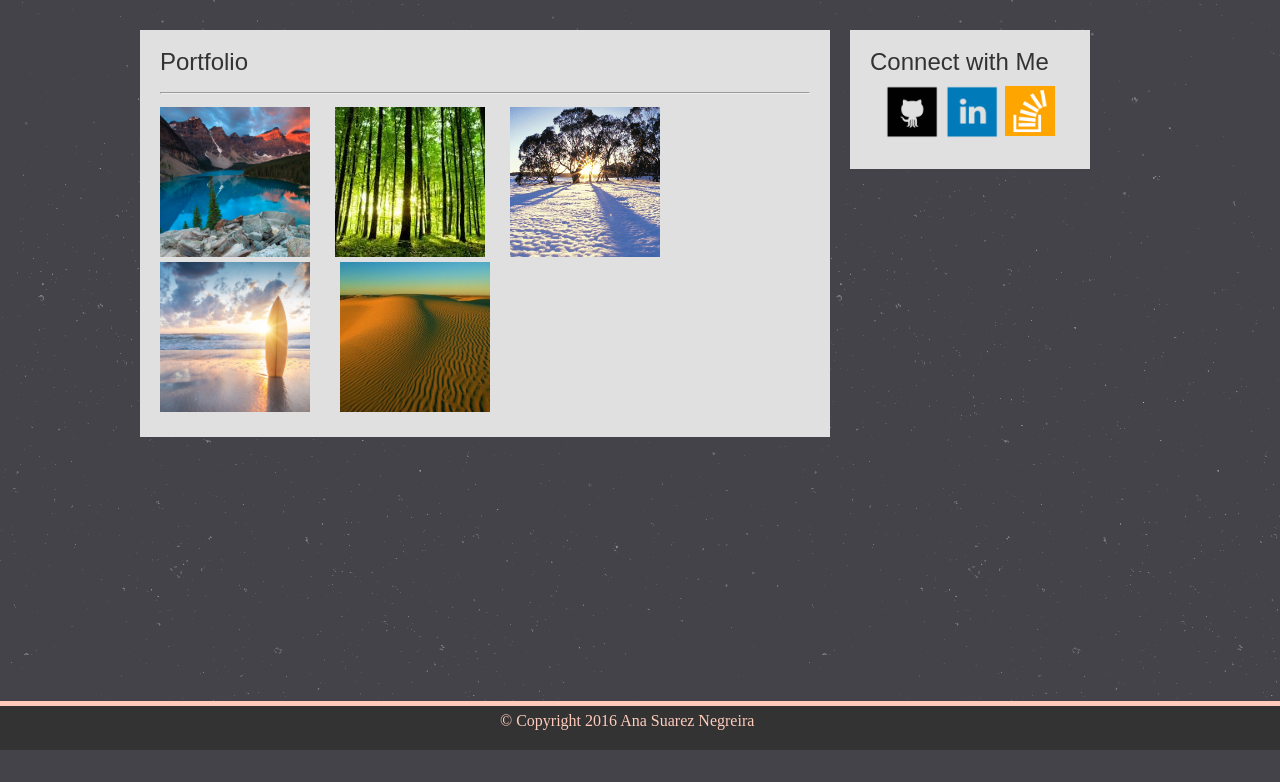
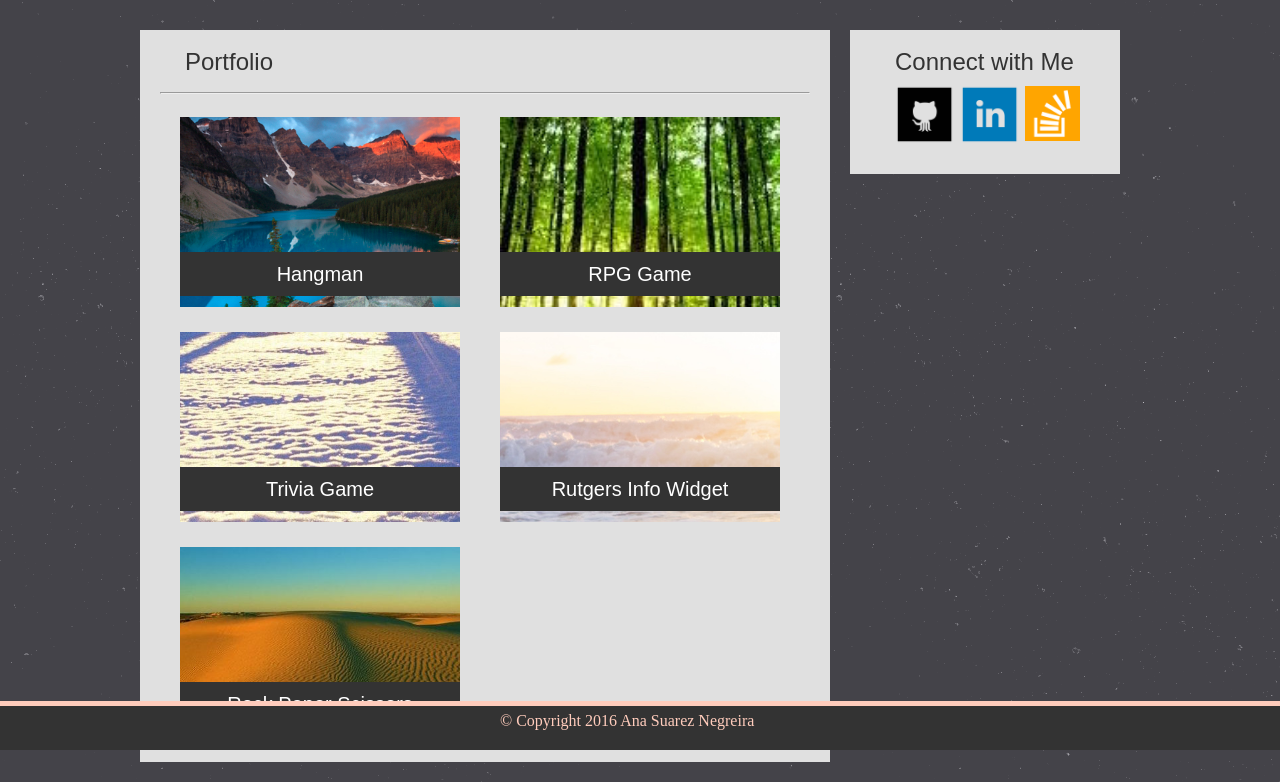
Before and after one commit to currusquita007/Basic-Portofolio, a PHP site: page /portfolio.html in a window 1280 px wide. Shown: the part 50-832 px from the top of the page. Before the commit the page ends 800 px from the top, so only its background shows below. Run offline with PHP 8.4, Linux system fonts and the light colour scheme.

Commit message:
adding files

```diff
--- a/assets/style.css
+++ b/assets/style.css
@@ -92,6 +92,7 @@ h2{
 	font-size: 24px;
 	padding-bottom: 10px;
 	font-family: Arial;
+	padding-left: 25px;
 }
 
 
@@ -134,35 +135,36 @@ a {
 
 #github{
 	float:left;
-	width:55px;
-	height:55px;
-	margin-left:15px;
+	width:60px;
+	height:60px;
+	margin-left:25px;
 	margin-right:5px;
 }
 
 #linkdin{
 	float:left;
-	width:55px;
-	height:55px;
+	width:60px;
+	height:60px;
 	margin-right:5px;
 }
 
 #stackoverflow{
 	float:left;
-	width:50px;
-	height:50px;
+	width:55px;
+	height:55px;
 	padding-top:2px;
 	margin-right:15px;
 }
 
 #contact-info{
 	float: left;
-	width: 200px;
+	width: 270px;
 	line-height:150%;
 	padding: 20px 20px 30px 20px;
 	background-color: #E0E0E0;
 	margin-top:30px;
 	font-family: Arial;
+	box-sizing: border-box;
 }
 
 #nameContact{
@@ -201,36 +203,92 @@ a {
 }
 
 #lake{
-	float:left;
-	width: 150px;
-	height: 150px;
-	padding: 5px 5px 0px 0px;
+
+	width: 280px;
+	height: 190px;
+	padding: 5px 5px 5px 5px;
 }
 
 #tree{
-	float:left;
-	width: 150px;
-	height: 150px;
-	padding: 5px 5px 0px 0px;
+
+	width: 280px;
+	height: 190px;
+	padding: 5px 5px 5px 5px;
 }
 
 #snow{
-	float:left;
-	width: 150px;
-	height: 150px;
-	padding: 5px 5px 0px 0px;
+
+	width: 280px;
+	height: 190px;
+	padding: 5px 5px 5px 5px;
 }
 
 #surf{
-	float:left;
-	width: 150px;
-	height: 150px;
-	padding: 5px 5px 0px 0px;
+
+	width: 280px;
+	height: 190px;
+	padding: 5px 5px 5px 5px;
 }
 
 #desert{
-	float:left;
-	width: 150px;
-	height: 150px;
+
+	width: 280px;
+	height: 190px;
 	padding: 5px 5px 5px 5px;
 }
+
+
+#lake1{
+	position:relative;
+	float:left;
+	width: 310px;
+	height: 190px;
+	padding: 10px 10px 10px 15px;
+}
+
+#tree1{
+	position:relative;
+	float:left;
+	width: 310px;
+	height: 190px;
+	padding: 10px 5px 10px 0px;
+}
+
+#snow1{
+	position:relative;
+	float:left;
+	width: 310px;
+	height: 190px;
+	padding: 15px 10px 10px 15px;
+}
+
+#surf1{
+	position:relative;
+	float:left;
+	width: 310px;
+	height: 190px;
+	padding: 15px 5px 10px 0px;
+}
+
+#desert1{
+	position:relative;
+	float:left;
+	width: 310px;
+	height: 190px;
+	padding: 15px 10px 10px 15px;
+}
+
+.labellake{
+    position: absolute;
+    float: left;
+    width: 280px;
+    height: 32px;
+    background-color: #333333;
+    color: white;
+    text-orientation: center;
+    margin-top: 140px;
+    padding-top: 12px;
+    margin-left: 5px;
+    text-align: center;
+    font-size: 20px;
+}
--- a/portfolio.html
+++ b/portfolio.html
@@ -38,12 +38,32 @@
 
 	<hr>
 
+     <div id="lake1">
+	 <img id="lake" alt="lake" src="images/lake.jpg">
+	 <p class="labellake"> Hangman </p>
+	 </div>
 
-	 <img id="lake" alt="lake" src="images/lake.jpg">
+
+     <div id="tree1">
 	 <img id="tree" alt="tree" src="images/Trees.jpeg">
+	 <p class="labellake">  RPG Game</p>
+	 </div>
+
+	 <div id="snow1" >
 	 <img id="snow" alt="snow" src="images/snow.jpg">
-	 <img id="surf" alt="three" src="images/surf.jpg">
+	 <p class="labellake">  Trivia Game</p>
+	 </div>
+
+
+     <div id="surf1">
+	 <img  id="surf" alt="three" src="images/surf.jpg">
+	 <p class="labellake"> Rutgers Info Widget </p>
+	 </div>
+
+	 <div id="desert1">
 	 <img id="desert" alt="desert" src="images/desert.jpg">
+	 <p class="labellake"> Rock Paper Scissors </p>
+	 </div>
 
 	 </section>
 
```
Also changed, not shown: images/Trees.jpeg, images/desert.JPG, images/lake.jpg, images/snow.jpg, images/surf.jpg.
